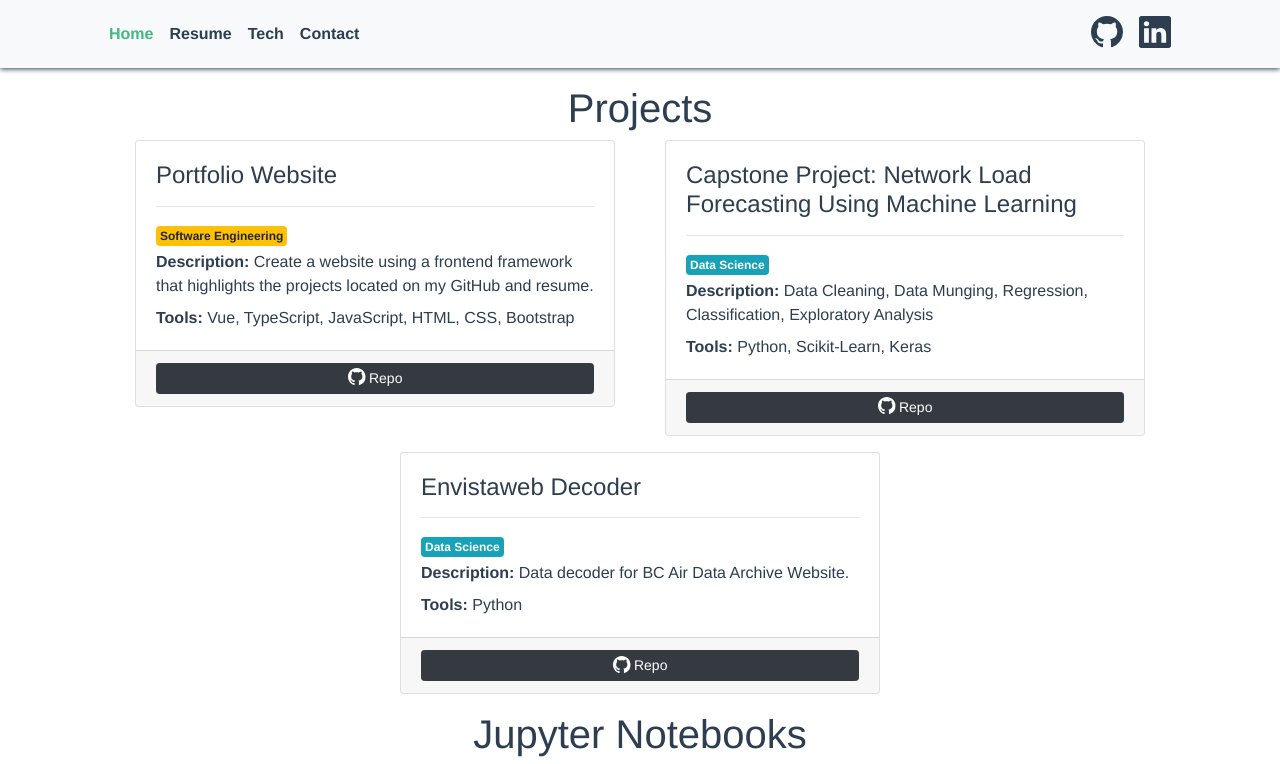
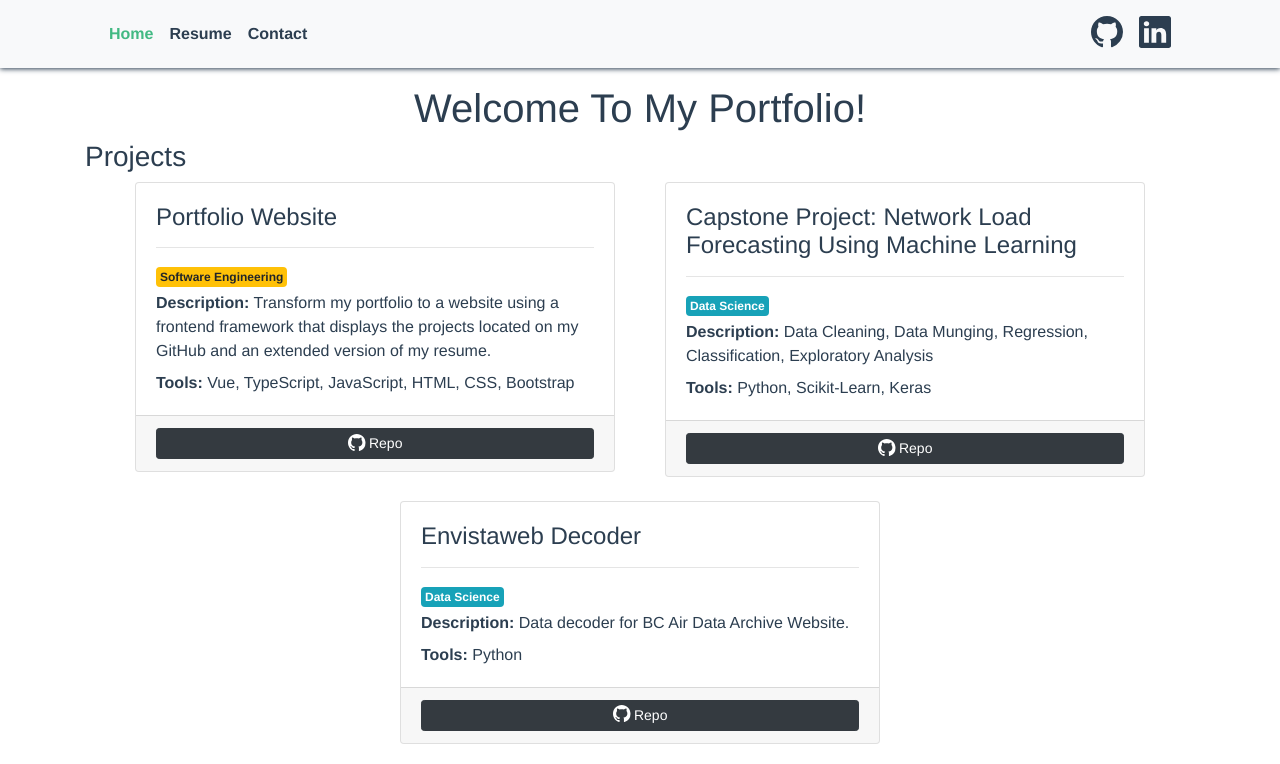
Before and after one commit to vrif/vrif.github.io, a Vue app: page / in a window 1280 px wide. Shown: the top 764 px of the page. Built offline with nearby package versions, Linux system fonts and the light colour scheme.

Commit message:
Updated the home page and tweaked the styles

```diff
--- a/src/assets/portfolio.ts
+++ b/src/assets/portfolio.ts
@@ -1,7 +1,7 @@
 const portfolio = [
   {
     name: "Portfolio Website",
-    topics: "Create a website using a frontend framework that highlights the projects located on my GitHub and resume.",
+    topics: "Transform my portfolio to a website using a frontend framework that displays the projects located on my GitHub and an extended version of my resume.",
     type: <const> "Project",
     tags: ["Software Engineering"],
     tools: "Vue, TypeScript, JavaScript, HTML, CSS, Bootstrap",
--- a/src/components/NavBar.vue
+++ b/src/components/NavBar.vue
@@ -14,7 +14,7 @@
           <b-navbar-nav>
             <b-nav-item to="/">Home</b-nav-item>
             <b-nav-item to="/resume">Resume</b-nav-item>
-            <b-nav-item to="/tech">Tech</b-nav-item>
+            <!-- <b-nav-item to="/tech">Tech</b-nav-item> -->
             <b-nav-item to="/contact">Contact</b-nav-item>
           </b-navbar-nav>
           <b-navbar-nav class="ml-auto">
--- a/src/components/portfolio/PortfolioCard.vue
+++ b/src/components/portfolio/PortfolioCard.vue
@@ -1,5 +1,5 @@
 <template>
-  <b-container class="portfolio-container">
+  <div class="portfolio-container">
     <b-card
       v-for="(entrys, index) in portfolioData" :key="index"
       class="portfolio-card"
@@ -46,7 +46,7 @@
     >
     None...
     </h5>
-  </b-container>
+  </div>
 </template>
 <script lang="ts">
   import { Component, Prop, Vue } from 'vue-property-decorator'
@@ -81,7 +81,7 @@
     width: 30rem;
     height: auto;
     display: flex;
-    margin-bottom: 1rem;
+    margin-bottom: 1.5rem;
     &-blank {
       @extend .portfolio-card;
       border: none;
--- a/src/views/Home.vue
+++ b/src/views/Home.vue
@@ -1,13 +1,16 @@
 <template>
   <div class="home">
     <b-container>
-      <h1>Projects</h1>
+      <h1 class="title">Welcome To My Portfolio!</h1>
+      <div class="portfolio-section">
+        <h3>Projects</h3>
+        <PortfolioCard :portfolioData="projectsData" />
+      </div>
+      <div class="portfolio-section">
+        <h3>Jupyter Notebooks</h3>
+        <PortfolioCard :portfolioData="notebooksData" />
+      </div>
     </b-container>
-    <PortfolioCard :portfolioData="projectsData" />
-    <b-container>
-      <h1>Jupyter Notebooks</h1>
-    </b-container>
-    <PortfolioCard :portfolioData="notebooksData" />
   </div>
 </template>
 
@@ -36,7 +39,14 @@
   }
 </script>
 <style lang="scss">
-  .home {
+  .title {
     text-align: center
   }
+  .home {
+    text-align: left
+  }
+  .portfolio-section {
+    margin-bottom: 1.5rem;
+    border-bottom: 1px solid #e3e3e3;
+  }
 </style>
--- a/src/views/Resume.vue
+++ b/src/views/Resume.vue
@@ -2,6 +2,13 @@
   <div class="resume">
     <b-container>
       <h1 class="title">Resume</h1>
+      <div class="resume-section">
+        <h2>About</h2>
+        <div class="ml-1 mb-4">
+          A Software Engineer / Data Scientist with a customer centric approach.
+          Experienced with implementing products and application enhancements from idea to execution for software development projects.
+        </div>
+      </div>
       <div class="resume-section">
         <h2>Experience</h2>
         <ResumeEntity
@@ -49,4 +56,7 @@
       margin-bottom: 0rem;
     }
   }
+  h2 {
+    margin-bottom: 1rem
+  }
 </style>
```
